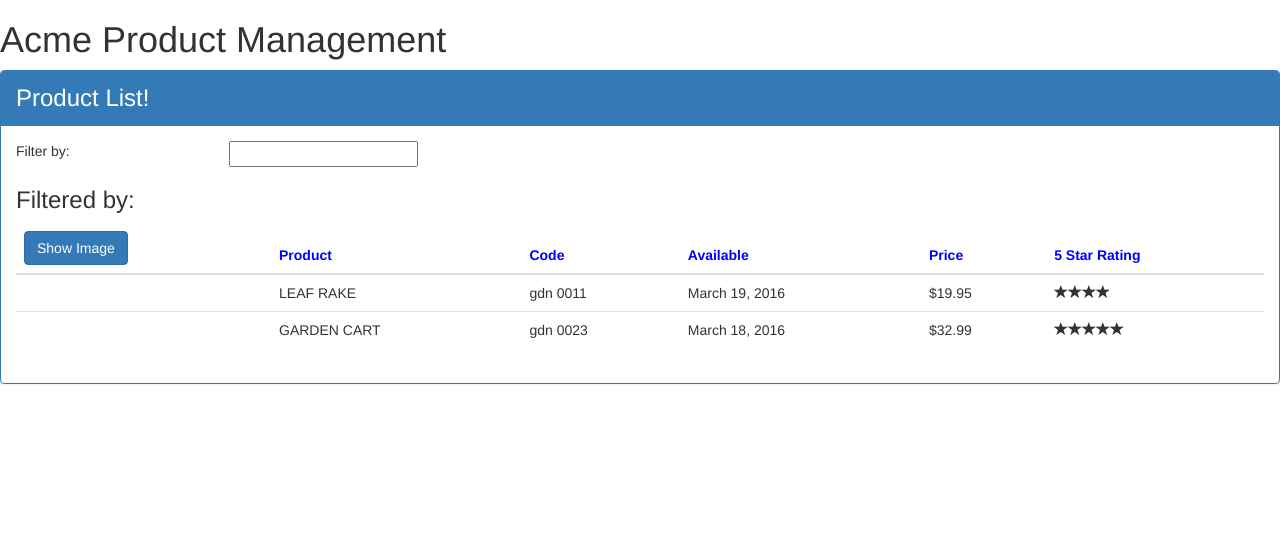
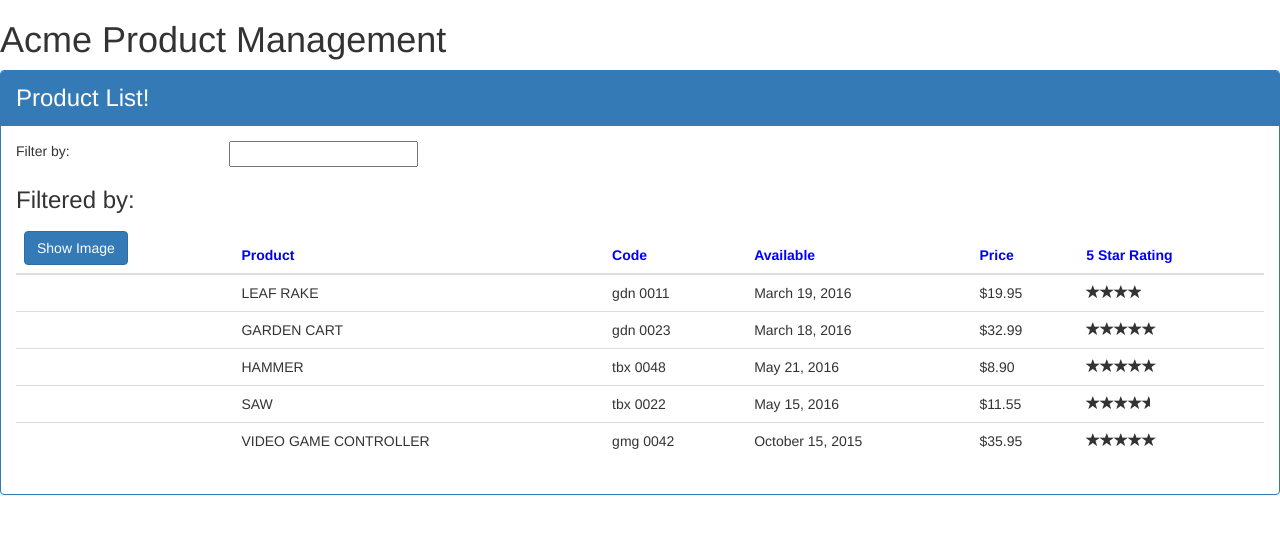
Before and after one commit to uzairqq/Angular-2, an Angular app in the folder APM/: page / in a window 1280 px wide. Shown: the top 534 px of the page. Built offline with nearby package versions, Linux system fonts and the light colour scheme.

Commit message:
injected a service

```diff
--- a/APM/src/app/products/product-list.component.ts
+++ b/APM/src/app/products/product-list.component.ts
@@ -1,6 +1,7 @@
 import { Component } from "@angular/core";
 import{IProduct} from "./product"
 import { OnInit } from "@angular/core";
+import { ProductService } from "./productService";
 @Component({
     selector:'pm-products',
     templateUrl:'./product-list.component.html',
@@ -27,32 +28,10 @@ export class ProductListComponent implements OnInit {
 
 
      filteredProducts:IProduct[];
-     products:IProduct[]=  [
-     {
-        "productId": 1,
-        "productName": "Leaf Rake",
-        "productCode": "GDN-0011",
-        "releaseDate": "March 19, 2016",
-        "description": "Leaf rake with 48-inch wooden handle.",
-        "price": 19.95,
-        "starRating": 3.2,
-        "imageUrl": "http://openclipart.org/image/300px/svg_to_png/26215/Anonymous_Leaf_Rake.png"
-    },
-    {
-        "productId": 2,
-        "productName": "Garden Cart",
-        "productCode": "GDN-0023",
-        "releaseDate": "March 18, 2016",
-        "description": "15 gallon capacity rolling garden cart",
-        "price": 32.99,
-        "starRating": 4.2,
-        "imageUrl": "http://openclipart.org/image/300px/svg_to_png/58471/garden_cart.png"
+     products:IProduct[]=[];
+    constructor(private _productList:ProductService){
+
     }
-];
-constructor(){
-    this.filteredProducts=this.products;
-    //this.listFilter=''
-}
         performFilter(filterBy:string):IProduct[]
         {
             filterBy=filterBy.toLocaleLowerCase();
@@ -63,7 +42,8 @@ constructor(){
             this.showImage=!this.showImage;
         }
         ngOnInit():void{
-            console.log("This is NgOnit");
+            this.products=this._productList.getProducts();
+            this.filteredProducts=this.products;
         }
 
         onRatingClicked(message:string){
--- a/APM/src/app/products/productService.ts
+++ b/APM/src/app/products/productService.ts
@@ -25,9 +25,37 @@ export class ProductService{
                 "price": 32.99,
                 "starRating": 4.2,
                 "imageUrl": "http://openclipart.org/image/300px/svg_to_png/58471/garden_cart.png"
+            },
+            {
+                "productId": 5,
+                "productName": "Hammer",
+                "productCode": "TBX-0048",
+                "releaseDate": "May 21, 2016",
+                "description": "Curved claw steel hammer",
+                "price": 8.9,
+                "starRating": 4.8,
+                "imageUrl": "http://openclipart.org/image/300px/svg_to_png/73/rejon_Hammer.png"
+            },
+            {
+                "productId": 8,
+                "productName": "Saw",
+                "productCode": "TBX-0022",
+                "releaseDate": "May 15, 2016",
+                "description": "15-inch steel blade hand saw",
+                "price": 11.55,
+                "starRating": 3.7,
+                "imageUrl": "http://openclipart.org/image/300px/svg_to_png/27070/egore911_saw.png"
+            },
+            {
+                "productId": 10,
+                "productName": "Video Game Controller",
+                "productCode": "GMG-0042",
+                "releaseDate": "October 15, 2015",
+                "description": "Standard two-button video game controller",
+                "price": 35.95,
+                "starRating": 4.6,
+                "imageUrl": "http://openclipart.org/image/300px/svg_to_png/120337/xbox-controller_01.png"
             }
-
-
         ]
     }
 }
```
